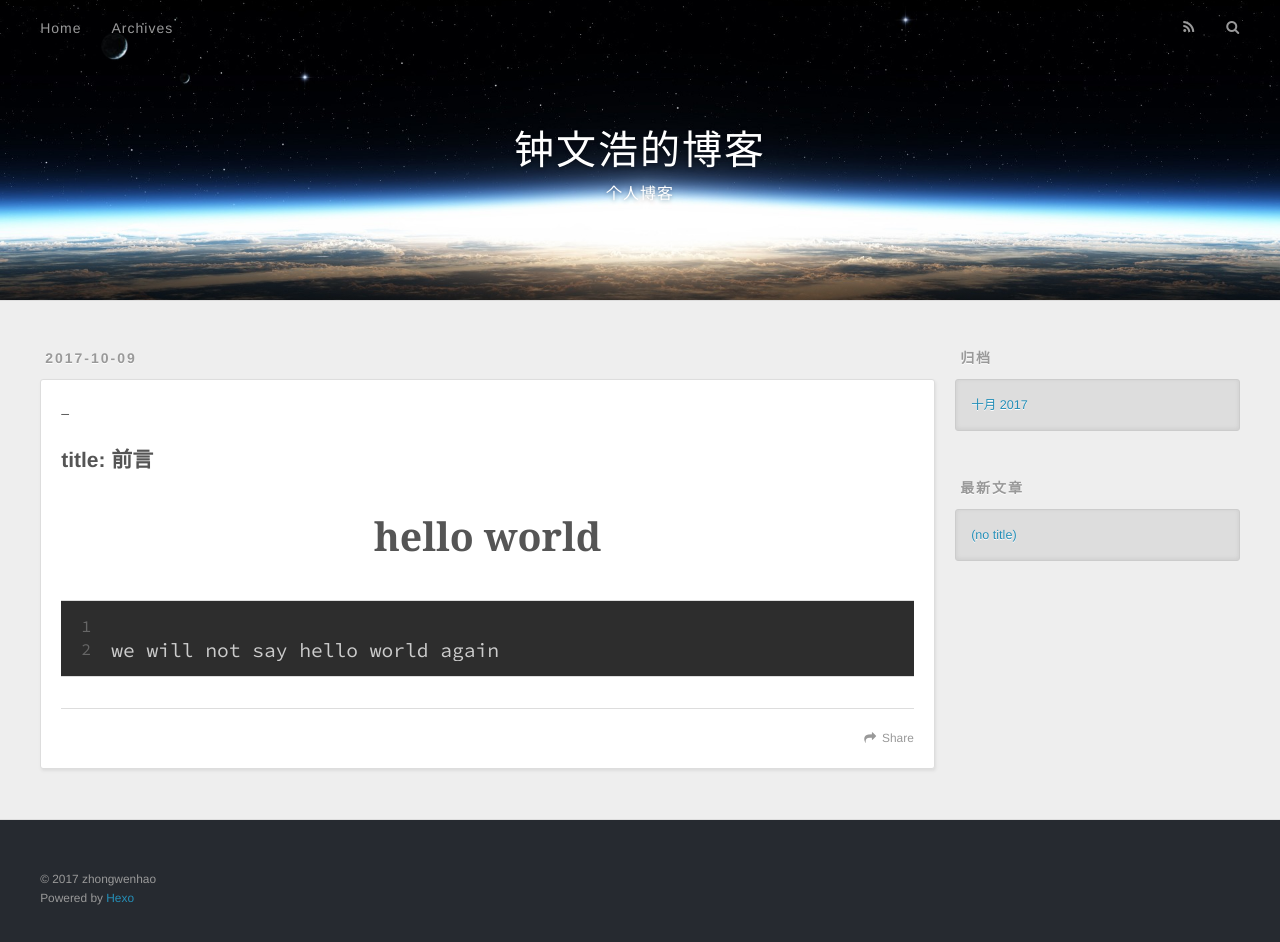
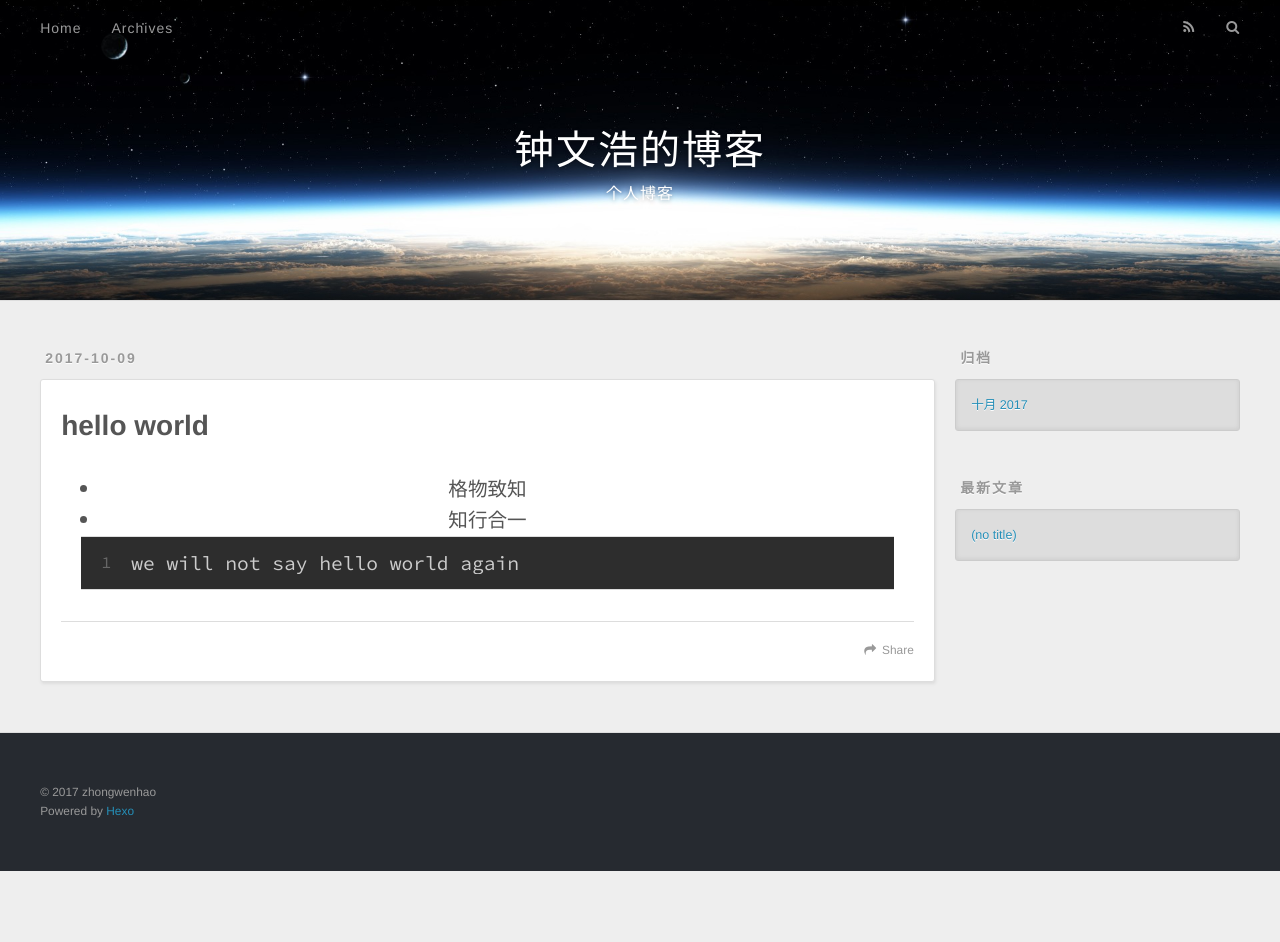
Before and after one commit to miSunLaughing/miSunLaughing.github.io, a plain HTML site: page 2017/10/09/hello-world/index.html in a window 1280 px wide. After the commit the page ends 871 px from the top, so only its background shows below. Drawn offline with nearby package versions, Linux system fonts and the light colour scheme.

Commit message:
Site updated: 2017-10-09 16:10:17

```diff
--- a/2017/10/09/hello-world/index.html
+++ b/2017/10/09/hello-world/index.html
@@ -5,17 +5,17 @@
 
   <title>钟文浩的博客</title>
   <meta name="viewport" content="width=device-width, initial-scale=1, maximum-scale=1">
-  <meta name="description" content="–  title: 前言 hello world12we will not say hello world again">
+  <meta name="description" content="hello world  格物致知 知行合一1we will not say hello world again">
 <meta property="og:type" content="article">
 <meta property="og:title" content="钟文浩的博客">
 <meta property="og:url" content="http://zhongwenhao.com/2017/10/09/hello-world/index.html">
 <meta property="og:site_name" content="钟文浩的博客">
-<meta property="og:description" content="–  title: 前言 hello world12we will not say hello world again">
+<meta property="og:description" content="hello world  格物致知 知行合一1we will not say hello world again">
 <meta property="og:locale" content="zh-CN">
-<meta property="og:updated_time" content="2017-10-09T08:07:55.000Z">
+<meta property="og:updated_time" content="2017-10-09T08:09:59.000Z">
 <meta name="twitter:card" content="summary">
 <meta name="twitter:title" content="钟文浩的博客">
-<meta name="twitter:description" content="–  title: 前言 hello world12we will not say hello world again">
+<meta name="twitter:description" content="hello world  格物致知 知行合一1we will not say hello world again">
 
     <link rel="alternate" href="/atom.xml" title="钟文浩的博客" type="application/atom+xml">
 
@@ -80,9 +80,12 @@
 
     <div class="article-entry" itemprop="articleBody">
 
-        <p>–</p>
-<h2 id="title-前言"><a href="#title-前言" class="headerlink" title=" title: 前言"></a> title: 前言</h2><blockquote>
-<h1 id="hello-world"><a href="#hello-world" class="headerlink" title="hello world"></a>hello world</h1><figure class="highlight javascript"><table><tr><td class="gutter"><pre><div class="line">1</div><div class="line">2</div></pre></td><td class="code"><pre><div class="line"></div><div class="line">we will not say hello world again</div></pre></td></tr></table></figure></blockquote>
+        <h1 id="hello-world"><a href="#hello-world" class="headerlink" title="hello world"></a>hello world</h1><blockquote>
+<ul>
+<li>格物致知</li>
+<li>知行合一<figure class="highlight javascript"><table><tr><td class="gutter"><pre><div class="line">1</div></pre></td><td class="code"><pre><div class="line">we will not say hello world again</div></pre></td></tr></table></figure></li>
+</ul>
+</blockquote>
 
 
     </div>
```
Also changed, not shown: index.html (+6 -3 lines).
